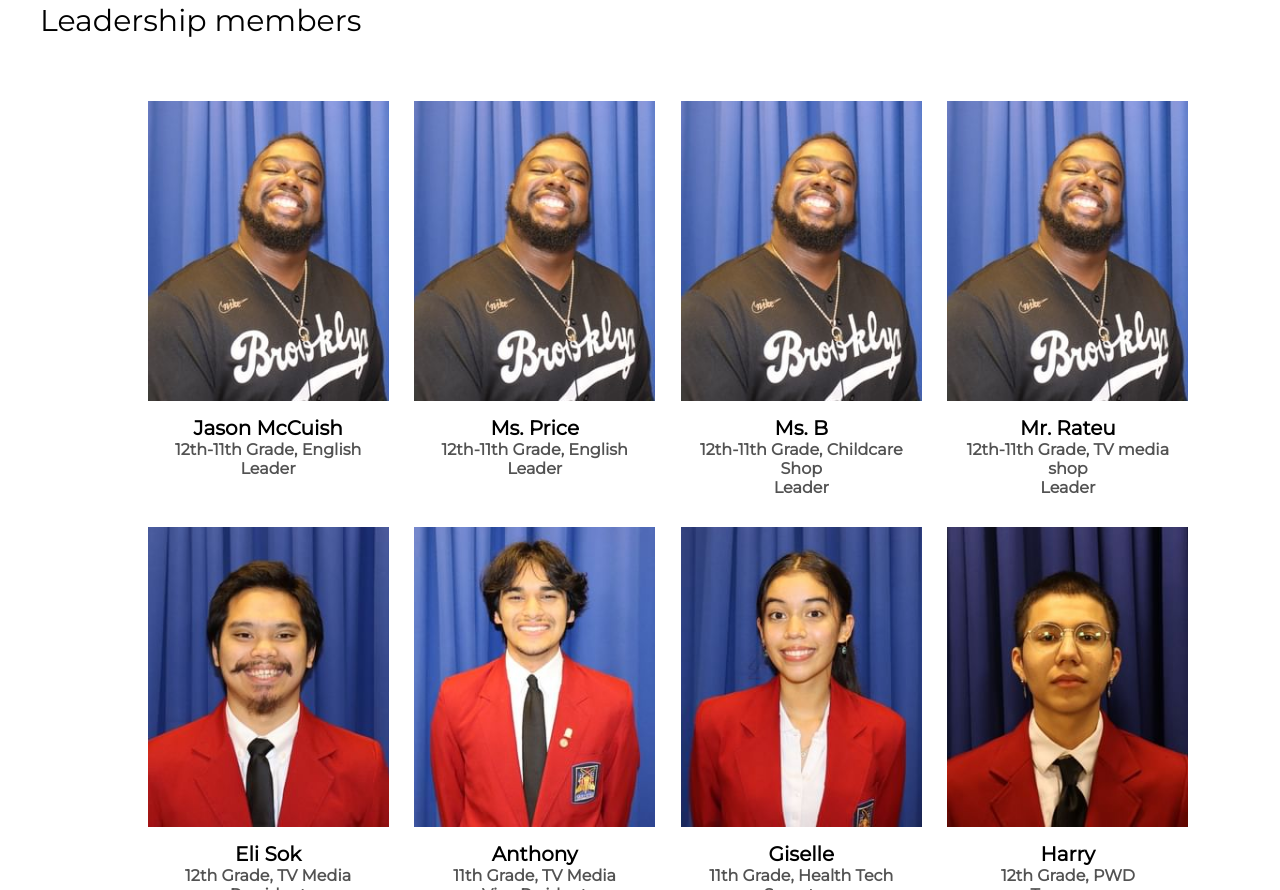
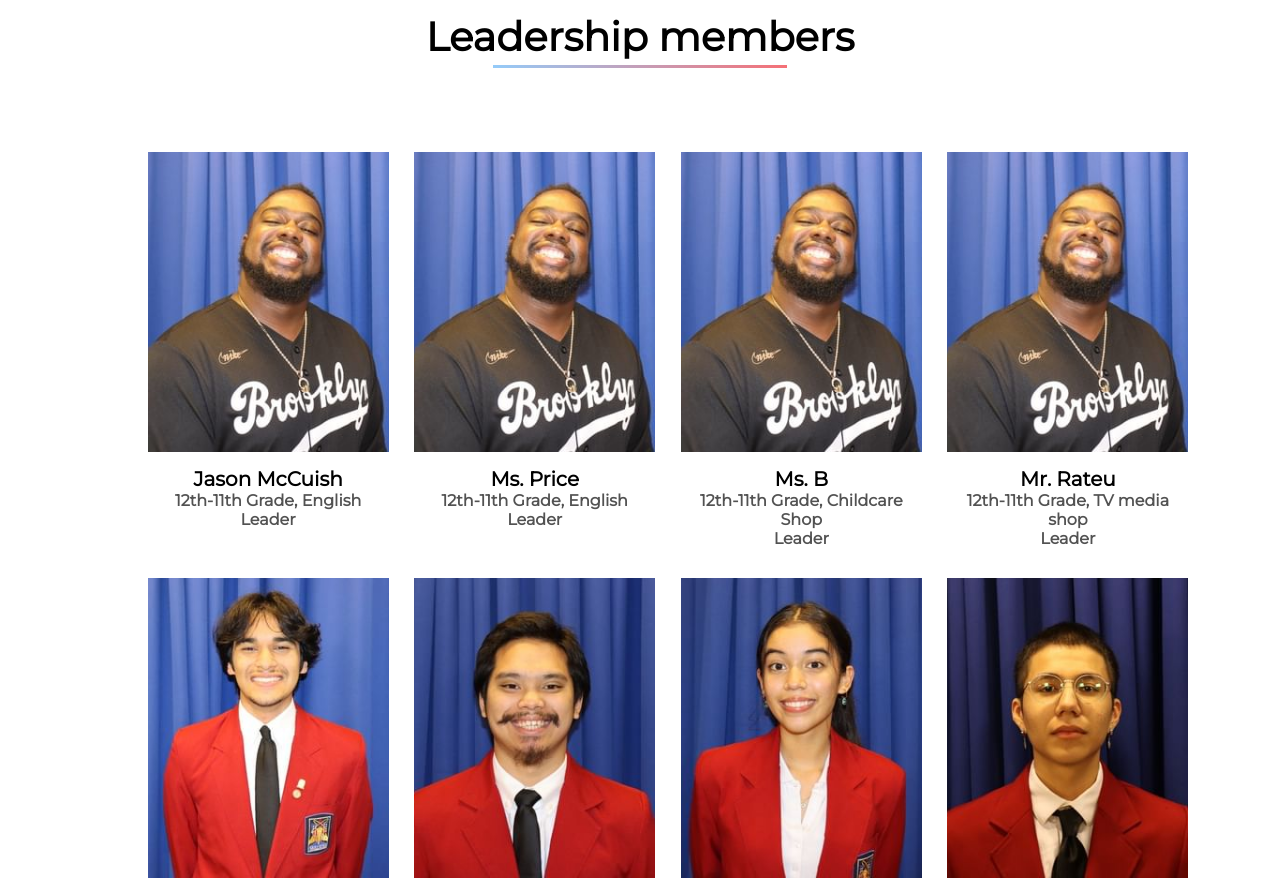
Before and after one commit to AndersonBlanco/LynnTech_SkillsUSA_webpage_v7, a plain HTML site: page SkillsWebsiteGit/memberPage/members.html in a window 1280 px wide. Shown: the part 158-1048 px from the top of the page. Drawn offline with Linux system fonts and the light colour scheme; files whose address does not match are found by name.

Commit message:
Add files via upload

```diff
--- a/SkillsWebsiteGit/contactUs/contact.css
+++ b/SkillsWebsiteGit/contactUs/contact.css
@@ -117,10 +117,20 @@ body {
     box-shadow: 0px -2px 5px black;
   }
     .memberHeader{
-        margin-left: 40px;
         font-size: 40px;
-        font-weight: 500;
+        font-weight: 700;
         text-align: center;
+    }
+    .rbLine{
+      position: relative;
+      top: -36px;
+      margin-left: 44.5%;
+      width: 11%;
+      height: 3px;
+      background: linear-gradient(to left, #f57076, #94cbf9 100%);
+      background-position: 0 100%;
+      background-size: 100% 3px;
+      background-repeat: repeat-x;
     }
     .bubbleThingHolder{
         list-style: none;
--- a/SkillsWebsiteGit/memberPage/members.css
+++ b/SkillsWebsiteGit/memberPage/members.css
@@ -113,9 +113,19 @@ body {
   z-index: 2;
 }
 .memberHeader{
-  margin-left: 40px;
-  font-size: 30px;
-  text-align: left;
+  font-size: 40px;
+  font-weight: 700;
+}
+.rbLine{
+  position: relative;
+  top: -36px;
+  margin-left: 38.5%;
+  width: 23%;
+  height: 3px;
+  background: linear-gradient(to left, #f57076, #94cbf9 100%);
+  background-position: 0 100%;
+  background-size: 100% 3px;
+  background-repeat: repeat-x;
 }
 .bubbleThingHolder{
     list-style: none;
--- a/SkillsWebsiteGit/memberPage/members.html
+++ b/SkillsWebsiteGit/memberPage/members.html
@@ -59,7 +59,7 @@
       </ul>
 
         <div class="memberSide">
-          <p class="memberHeader">Leadership members</p>
+          <p class="memberHeader">Leadership members<div class="rbLine"></div></p>
           <ul class="MembersList" id="membList">
 
           </ul>
@@ -84,25 +84,25 @@
         </div>
       </div>
     <script>
-       var memberImgs = ["/memberPage/members/rate.jpg","/memberPage/members/rate.jpg","/memberPage/members/rate.jpg","/memberPage/members/rate.jpg", "/memberPage/members/eli.jpg","/memberPage/members/ant.jpg", "/memberPage/members/gis.jpg","/memberPage/members/baka.jpg", "/memberPage/members/jojo.jpg","/memberPage/members/baka.jpg",
+       var memberImgs = ["/memberPage/members/rate.jpg","/memberPage/members/rate.jpg","/memberPage/members/rate.jpg","/memberPage/members/rate.jpg","/memberPage/members/ant.jpg", "/memberPage/members/eli.jpg", "/memberPage/members/gis.jpg","/memberPage/members/baka.jpg", "/memberPage/members/jojo.jpg","/memberPage/members/baka.jpg",
        "/memberPage/members/adb.jpg","/memberPage/members/este.jpg","/memberPage/members/jar.jpg","/memberPage/members/say.jpg", "/memberPage/members/nac.jpg","/memberPage/members/daf.jpg","/memberPage/members/dana.jpg"]
         var leader = ["Jason McCuish","12th-11th Grade", "English", "Leader"]
         var leader2 = ["Ms. Price","12th-11th Grade", "English", "Leader"]
         var leader3 = ["Ms. B","12th-11th Grade", "Childcare Shop", "Leader"]
         var leader4 = ["Mr. Rateu","12th-11th Grade", "TV media shop", "Leader"]
-        var president = ["Eli Sok","12th Grade", "TV Media", "President"]
-        var vicePres = ["Anthony","11th Grade", "TV Media", "Vice Prsident"]
+        var vicePres= ["Eli Sok","12th Grade", "TV Media", "President"]
+        var president = ["Anthony","11th Grade", "TV Media", "Vice Prsident"]
         var secretary = ["Giselle","11th Grade", "Health Tech", "Secretary"]
         var treasurer = ["Harry","12th Grade", "PWD", "Treasurer"]
-        var member1 = ["Joseph","12th Grade", "Carpentry", "Member"]
-        var member2 = ["Jospeh","12th Grade", "PWD", "Member"]
-        var member3 = ["Anderson","11th Grade", "PWD", "Member"]
-        var member4 = ["Esteban","11th Grade", "PWD", "Member"]
-        var member5 = ["Jared","11th Grade", "IT", "Member"]
-        var member6 = ["Saydy","11th Grade", "Health Tech", "Member"]
-        var member7 = ["Luis","11th Grade", "Electrical", "Member"]
-        var member8 = ["Dafne","10th Grade", "TV Media", "Member"]
-        var member9 = ["Dana","9th Grade", "N/A", "Member"]
+        var member1 = ["Joseph","12th Grade", "Carpentry", ""]
+        var member2 = ["Jospeh","12th Grade", "PWD", ""]
+        var member3 = ["Anderson","11th Grade", "PWD", ""]
+        var member4 = ["Esteban","11th Grade", "PWD", ""]
+        var member5 = ["Jared","11th Grade", "IT", ""]
+        var member6 = ["Saydy","11th Grade", "Health Tech", ""]
+        var member7 = ["Luis","11th Grade", "Electrical", ""]
+        var member8 = ["Dafne","10th Grade", "TV Media", ""]
+        var member9 = ["Dana","9th Grade", "N/A", ""]
         var members =[leader, leader2, leader3,leader4, president, vicePres, secretary, treasurer, member1, member2, member3, member4,
          member5, member6, member7, member8, member9,]
 
--- a/SkillsWebsiteGit/news/news.css
+++ b/SkillsWebsiteGit/news/news.css
@@ -119,13 +119,26 @@ html {
   .NewsArea{
     margin-left: 60px;
     margin-right: 60px;
+    margin-top: 30px;
   }
   .NewsHeader{
     position: relative;
-    top: 20px;
+    top: 30px;
     margin-top: 0px;
     font-size: 35px;
     font-weight: 700;
+  }
+
+  .rbLine{
+    position: relative;
+    top: -6px;
+    margin-left: 36%;
+    width: 28%;
+    height: 3px;
+    background: linear-gradient(to left, #f57076, #94cbf9 100%);
+    background-position: 0 100%;
+    background-size: 100% 3px;
+    background-repeat: repeat-x;
   }
 
   .bubbleThingHolder{
@@ -136,6 +149,7 @@ html {
 }
 .MemberList{
   margin: 0;
+
 }
 .bubbleThing{
 
```
Also changed, not shown: SkillsWebsiteGit/contactUs/contact.html (+1 -1 lines), SkillsWebsiteGit/index/index.html (+3 -3 lines), SkillsWebsiteGit/index/styles.css (+6 -5 lines), SkillsWebsiteGit/news/news.html (+1 -1 lines).
